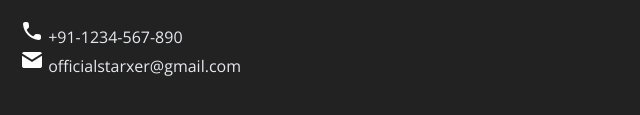
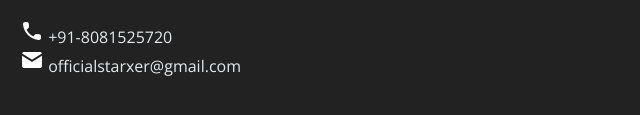
Before and after one commit to Starx-Quantum/StarxerEdu, a plain HTML site: page index.html in a window 1280 px wide. Shown: the part 8010-8125 px from the top of the page, 0-640 px from the left. Drawn offline with nearby package versions, Linux system fonts and the light colour scheme.

Commit message:
Update index.html

```diff
--- a/index.html
+++ b/index.html
@@ -288,7 +288,7 @@
 				</div><br><br>
 				<p class="rights-text">Copyright © 2022 Created By Aman Pandey, Nikesh Sahoo All Rights Reserved.</p>
 				<br><p><img src="images/icon/location.png"> Lovely Professional University<br>Phagwara, Punjab-144401</p><br>
-				<p><img src="images/icon/phone.png"> +91-1234-567-890<br><img src="images/icon/mail.png">&nbsp;officialstarxer@gmail.com</p>
+				<p><img src="images/icon/phone.png"> +91-8081525720<br><img src="images/icon/mail.png">&nbsp;officialstarxer@gmail.com</p>
 			</div>
 			<div class="right-col">
 				<h1 style="color: #fff">Our Newsletter</h1>
```
